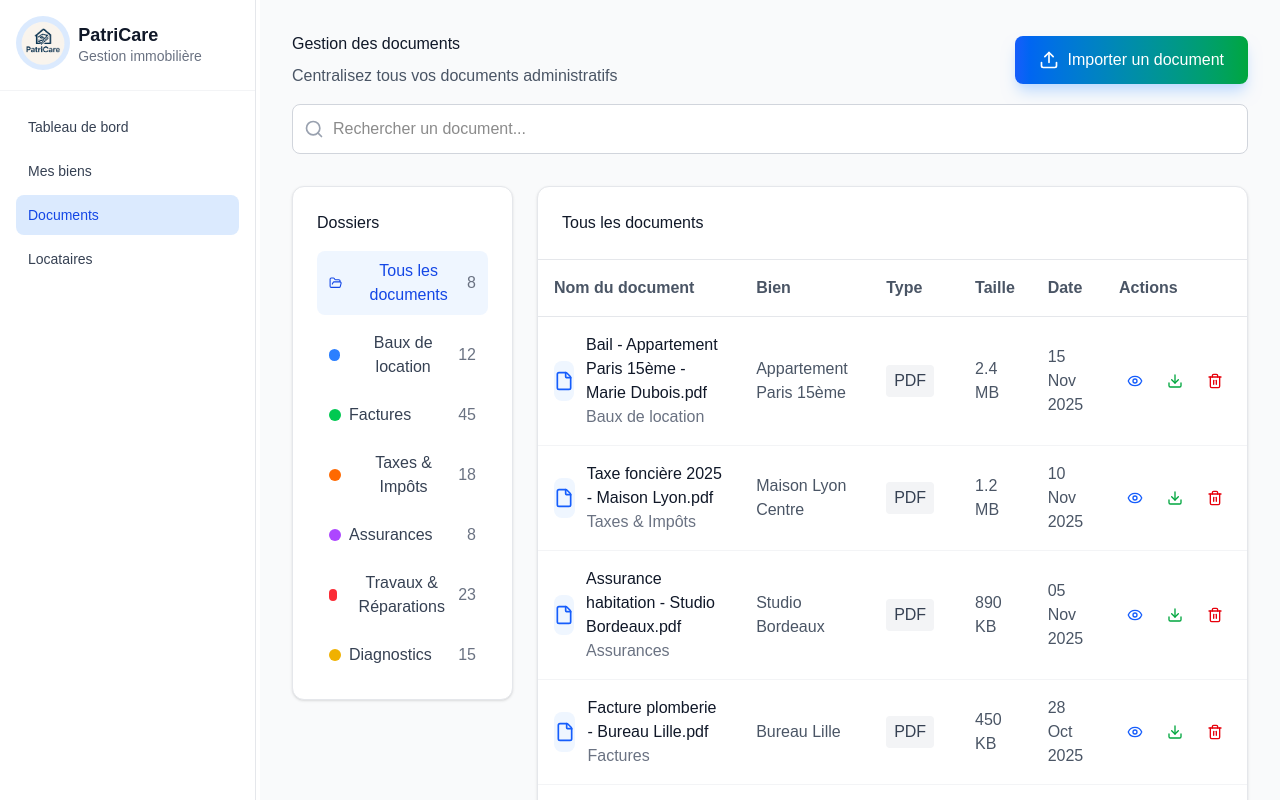
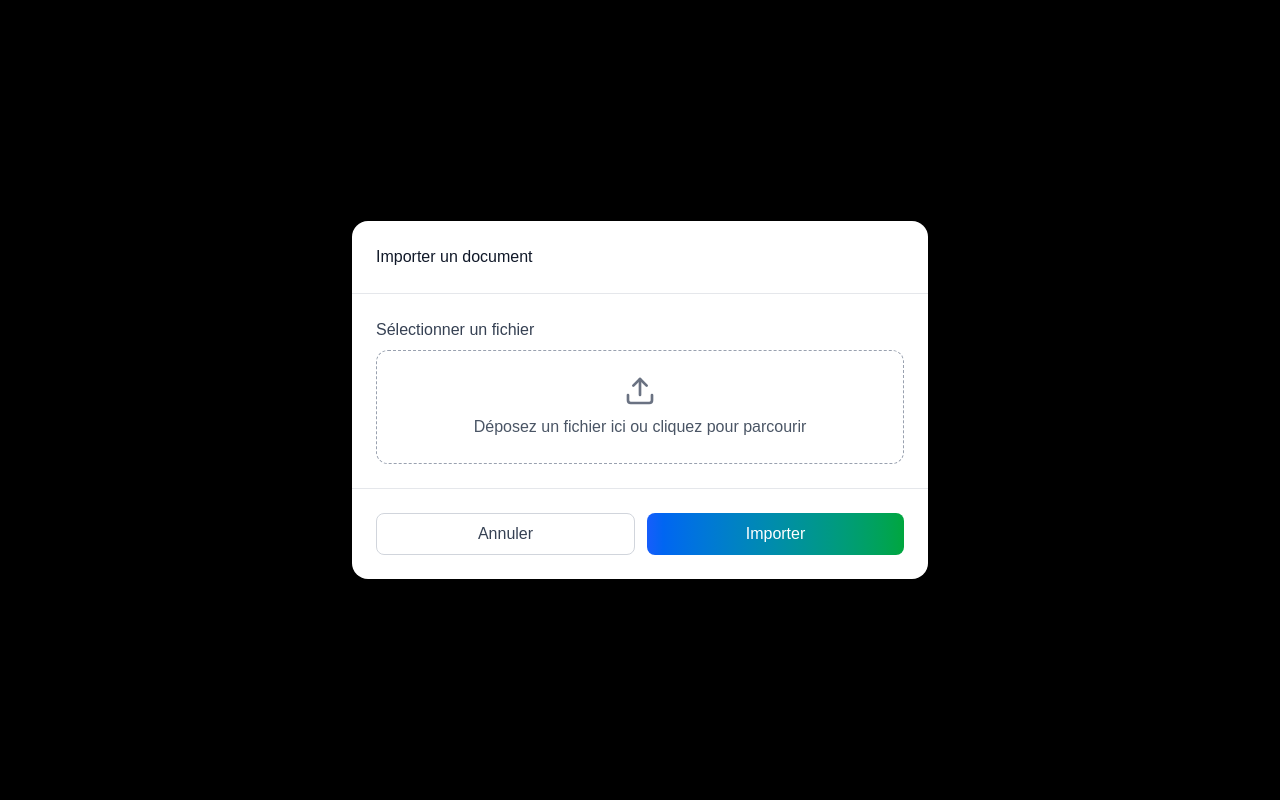
Before and after one commit to P3psHy/patricare, a Next.js app in the folder patricare-front/: page /documents in a window 1280 px wide. Both pictures are taken after a click on the button "Importer un document". Shown: the top 800 px of the page. Built offline with nearby package versions, Linux system fonts and the light colour scheme.

Commit message:
Ajout du bouton d'import de document

```diff
--- a/patricare-front/app/documents/page.tsx
+++ b/patricare-front/app/documents/page.tsx
@@ -19,7 +19,10 @@ export default function DocumentsPage() {
   const [searchTerm, setSearchTerm] = useState("");
   const [selectedFolder, setSelectedFolder] = useState<string | null>(null);
 
-  // Fix couleurs Tailwind dynamiques
+  // Modal importer document
+  const [showImportModal, setShowImportModal] = useState(false);
+  const [file, setFile] = useState<File | null>(null);
+
   const colorMap: Record<string, string> = {
     blue: "bg-blue-500",
     green: "bg-green-500",
@@ -124,7 +127,6 @@ export default function DocumentsPage() {
     <div className="flex">
 
       <main className="flex-1 p-8 bg-gray-50">
-        {/* Header */}
         <div className="mb-8">
           <div className="flex items-center justify-between mb-4">
             <div>
@@ -133,13 +135,14 @@ export default function DocumentsPage() {
                 Centralisez tous vos documents administratifs
               </p>
             </div>
-            <button className="flex items-center gap-2 bg-gradient-to-r from-blue-600 to-green-600 text-white px-6 py-3 rounded-lg hover:from-blue-700 hover:to-green-700 transition shadow-lg shadow-blue-200">
+            <button
+              onClick={() => setShowImportModal(true)}
+              className="flex items-center gap-2 bg-gradient-to-r from-blue-600 to-green-600 text-white px-6 py-3 rounded-lg hover:from-blue-700 hover:to-green-700 transition shadow-lg shadow-blue-200"
+            >
               <Upload className="w-5 h-5" />
               Importer un document
             </button>
           </div>
-
-          {/* Search */}
           <div className="relative">
             <Search className="absolute left-3 top-1/2 -translate-y-1/2 w-5 h-5 text-gray-400" />
             <input
@@ -153,15 +156,13 @@ export default function DocumentsPage() {
         </div>
 
         <div className="grid grid-cols-1 lg:grid-cols-4 gap-6">
-          {/* Folder list */}
           <div className="lg:col-span-1">
             <div className="bg-white rounded-xl border border-gray-200 shadow-sm p-6">
               <h3 className="text-gray-900 mb-4">Dossiers</h3>
               <div className="space-y-2">
                 <button
                   onClick={() => setSelectedFolder(null)}
-                  className={`w-full flex items-center justify-between px-3 py-2 rounded-lg transition ${
-                    selectedFolder === null
+                  className={`w-full flex items-center justify-between px-3 py-2 rounded-lg transition ${selectedFolder === null
                     ? "bg-blue-50 text-blue-700"
                     : "text-gray-700 hover:bg-gray-50"
                     }`}
@@ -177,17 +178,14 @@ export default function DocumentsPage() {
                   <button
                     key={folder.id}
                     onClick={() => setSelectedFolder(folder.id)}
-                    className={`w-full flex items-center justify-between px-3 py-2 rounded-lg transition ${
-                      selectedFolder === folder.id
+                    className={`w-full flex items-center justify-between px-3 py-2 rounded-lg transition ${selectedFolder === folder.id
                       ? "bg-blue-50 text-blue-700"
                       : "text-gray-700 hover:bg-gray-50"
                       }`}
                   >
                     <div className="flex items-center gap-2">
                       <div
-                        className={`w-3 h-3 rounded-full ${
-                          colorMap[folder.color]
-                        }`}
+                        className={`w-3 h-3 rounded-full ${colorMap[folder.color]}`}
                       />
                       <span>{folder.name}</span>
                     </div>
@@ -198,7 +196,6 @@ export default function DocumentsPage() {
             </div>
           </div>
 
-          {/* Documents table */}
           <div className="lg:col-span-3">
             <div className="bg-white rounded-xl border border-gray-200 shadow-sm">
               <div className="p-6 border-b border-gray-200">
@@ -215,9 +212,7 @@ export default function DocumentsPage() {
                 <table className="w-full">
                   <thead>
                     <tr className="border-b border-gray-200">
-                      <th className="text-left p-4 text-gray-600">
-                        Nom du document
-                      </th>
+                      <th className="text-left p-4 text-gray-600">Nom du document</th>
                       <th className="text-left p-4 text-gray-600">Bien</th>
                       <th className="text-left p-4 text-gray-600">Type</th>
                       <th className="text-left p-4 text-gray-600">Taille</th>
@@ -284,6 +279,55 @@ export default function DocumentsPage() {
           </div>
         </div>
       </main>
+      {showImportModal && (
+        <div className="fixed inset-0 bg-black bg-opacity-50 flex items-center justify-center p-4 z-50">
+          <div className="bg-white rounded-2xl max-w-xl w-full max-h-[90vh] overflow-y-auto">
+            <div className="p-6 border-b border-gray-200">
+              <h2 className="text-gray-900">Importer un document</h2>
+            </div>
+
+            <div className="p-6 space-y-4">
+
+              <div>
+                <label className="block text-gray-700 mb-2">
+                  Sélectionner un fichier
+                </label>
+
+                <label className="w-full border border-dashed border-gray-400 rounded-xl p-6 flex flex-col items-center justify-center cursor-pointer hover:bg-gray-50 transition">
+                  <Upload className="w-8 h-8 text-gray-500 mb-2" />
+                  <span className="text-gray-600">
+                    {file ? file.name : "Déposez un fichier ici ou cliquez pour parcourir"}
+                  </span>
+                  <input
+                    type="file"
+                    className="hidden"
+                    onChange={(e) => setFile(e.target.files?.[0] || null)}
+                  />
+                </label>
+              </div>
+            </div>
+
+            <div className="p-6 border-t border-gray-200 flex gap-3">
+              <button
+                onClick={() => setShowImportModal(false)}
+                className="flex-1 px-4 py-2 border border-gray-300 rounded-lg text-gray-700 hover:bg-gray-50 transition"
+              >
+                Annuler
+              </button>
+
+              <button
+                onClick={() => {
+                  setShowImportModal(false);
+                  setFile(null);
+                }}
+                className="flex-1 px-4 py-2 bg-gradient-to-r from-blue-600 to-green-600 text-white rounded-lg hover:from-blue-700 hover:to-green-700 transition"
+              >
+                Importer
+              </button>
+            </div>
+          </div>
+        </div>
+      )}
     </div>
   );
 }
```
Lines whose indentation alone changed are shown as unchanged.
